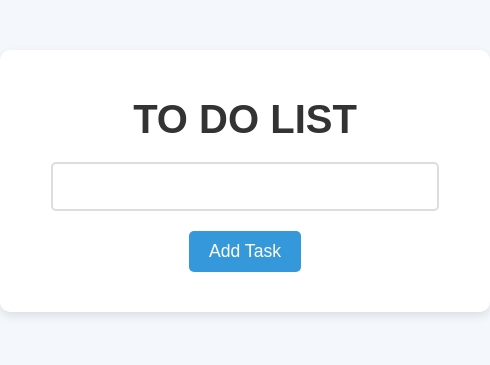
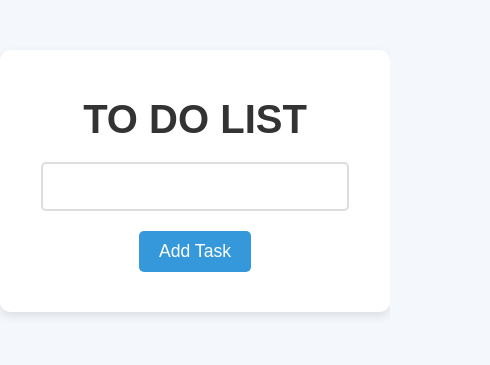
Before and after one commit to Karan010201/to-do-app, a plain HTML site: page index.html in a window 390 px wide. Shown: the whole page, 490 px wide, since content can reach past the window. Drawn offline with Linux system fonts and the light colour scheme.

Commit message:
Update style.css

```diff
--- a/style.css
+++ b/style.css
@@ -97,9 +97,3 @@ body {
 .list button:hover {
     background-color: #c0392b;
 }
-
-@media screen and (max-width : 500px){
-    .container{
-        min-width: 450px;
-    }
-}
```
